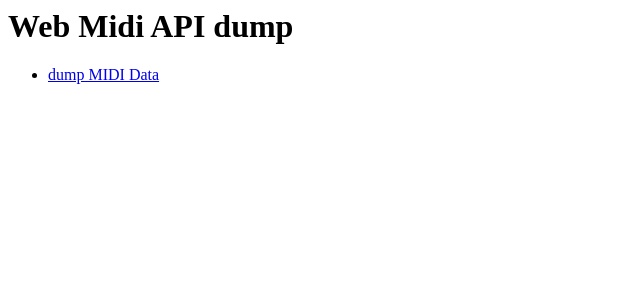
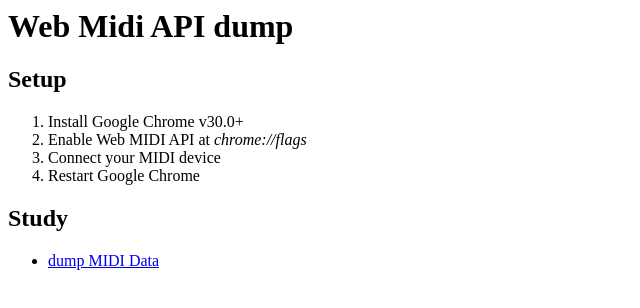
Before and after one commit to shokai/WebMidiAPIStudy, a plain HTML site: page index.html in a window 1280 px wide. Shown: the whole page, without its empty margins (0-640 px from the left). Drawn offline with Linux system fonts and the light colour scheme.

Commit message:
add setup description

```diff
--- a/index.html
+++ b/index.html
@@ -4,6 +4,14 @@
   </head>
   <body>
     <h1>Web Midi API dump</h1>
+    <h2>Setup</h2>
+    <ol>
+      <li>Install Google Chrome v30.0+</li>
+      <li>Enable Web MIDI API at <i>chrome://flags</i></li>
+      <li>Connect your MIDI device</li>
+      <li>Restart Google Chrome</li>
+    </ol>
+    <h2>Study</h2>
     <ul>
       <li><a href="./dump">dump MIDI Data</a></li>
     </ul>
```
